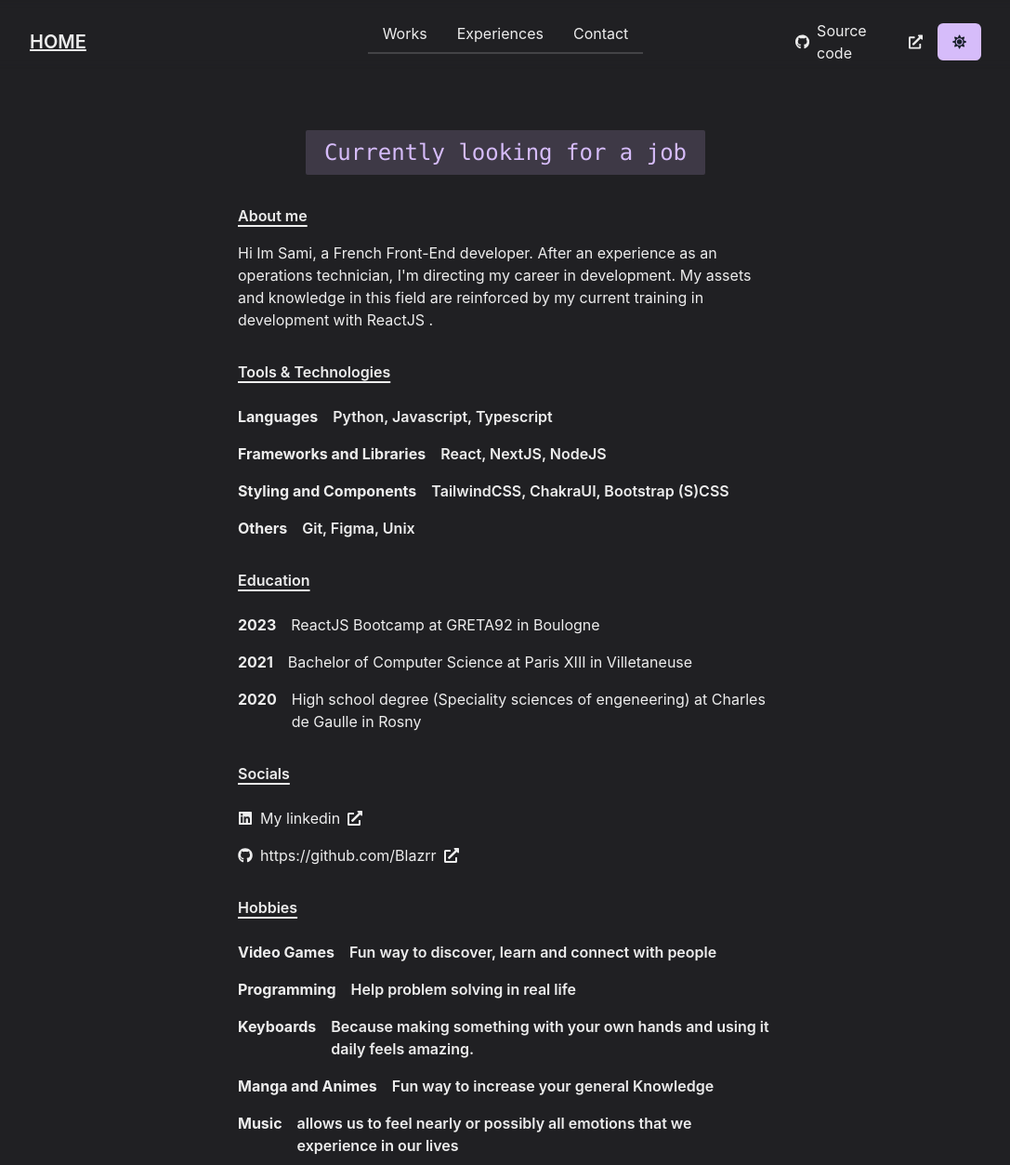
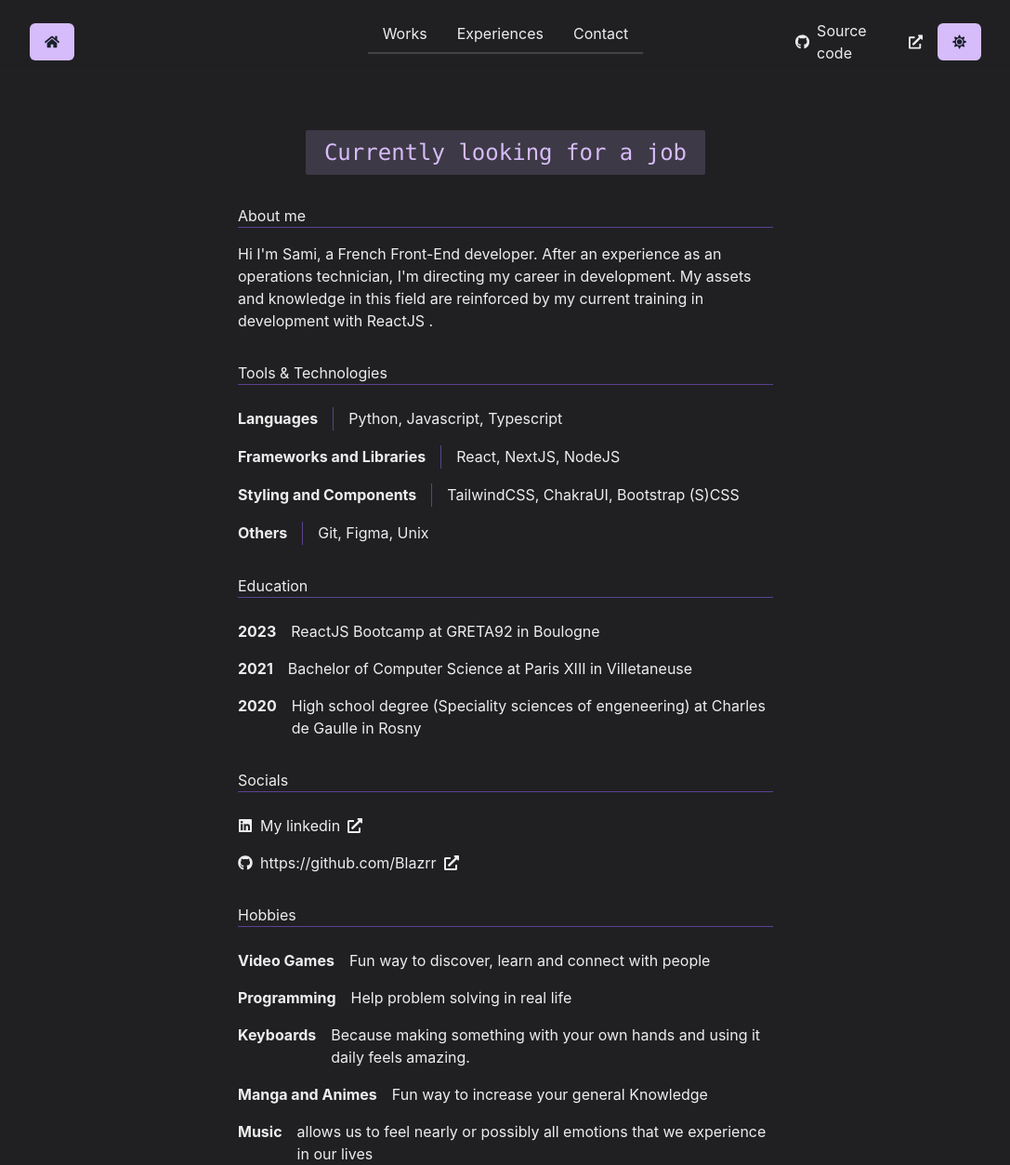
Before and after one commit to Blazrr/React-Portfolio, a Next.js app: page / in a window 1280 px wide. Shown: the whole page at 93% size, without its empty margins (96-1183 px from the left). Built offline with nearby package versions, Linux system fonts and the light colour scheme.

Commit message:
Changed the home button

```diff
--- a/components/About.jsx
+++ b/components/About.jsx
@@ -1,7 +1,7 @@
 import React from 'react'
 import Navbar from './Navbar'
-import { Link,Code } from '@chakra-ui/react'
-import {FaGithub, FaLinkedin, FaExternalLinkAlt} from "react-icons/fa"
+import { Link, Code, Divider, Center } from '@chakra-ui/react'
+import { FaGithub, FaLinkedin, FaExternalLinkAlt } from "react-icons/fa"
 import { AnimatePresence, motion } from 'framer-motion'
 
 const About = () => {
@@ -12,8 +12,8 @@ const About = () => {
                 <motion.div className='w-4/5 mx-auto'
                     initial={{ opacity: 0 }}
                     animate={{ opacity: 1 }}
-         exit={{ opacity: 0}}
-         transition={{duration: 0.4 }}
+                    exit={{ opacity: 0 }}
+                    transition={{ duration: 0.4 }}
                 >
 
 
@@ -22,35 +22,50 @@ const About = () => {
                     </div>
 
                     <div className='mt-8 mx-auto flex justify-center flex-col max-w-xl'>
-                <h3 className='underline underline-offset-4 font-semibold decoration-2'>About me</h3>
-                <p className='mt-4'>Hi Im Sami, a French Front-End developer. After an experience as an operations technician, I&apos;m directing my career in development. My assets and knowledge in this field are reinforced by my current training in development with ReactJS .</p>
+                        <h3 className='  decoration-2'>About me</h3>
+                        <Divider borderColor='purple.500' />
+                        <p className='mt-4'>Hi I&apos;m Sami, a French Front-End developer. After an experience as an operations technician, I&apos;m directing my career in development. My assets and knowledge in this field are reinforced by my current training in development with ReactJS .</p>
 
                     </div>
 
                     <div className='mt-8 mx-auto flex justify-center flex-col max-w-xl'>
-            <h3 className='underline underline-offset-4 font-semibold decoration-2'>Tools & Technologies</h3>
+                        <h3 className='decoration-2'>Tools & Technologies</h3>
+                        <Divider borderColor='purple.500' />
 
                         <div className='flex mt-6'>
                             <h4 className='font-bold '>Languages</h4>
-                    <p className='ml-4 font-semibold'>Python, Javascript, Typescript</p>
+                            <Center height='25px' ml={4}  >
+                                <Divider orientation='vertical'  borderColor='purple.500'   />
+                            </Center>
+                            <p className='ml-4 '>Python, Javascript, Typescript</p>
                         </div>
                         <div className='flex mt-4'>
                             <h4 className='font-bold'>Frameworks and Libraries</h4>
-                    <p className='ml-4 font-semibold'>React, NextJS, NodeJS</p>
+                            <Center height='25px' ml={4}  >
+                                <Divider orientation='vertical'  borderColor='purple.500'   />
+                            </Center>
+                            <p className='ml-4 '>React, NextJS, NodeJS</p>
                         </div>
                         <div className='flex mt-4'>
                             <h4 className='font-bold'>Styling and Components</h4>
-                    <p className='ml-4 font-semibold'>TailwindCSS, ChakraUI, Bootstrap (S)CSS</p>
+                            <Center height='25px' ml={4}  >
+                                <Divider orientation='vertical'  borderColor='purple.500'   />
+                            </Center>
+                            <p className='ml-4 '>TailwindCSS, ChakraUI, Bootstrap (S)CSS</p>
                         </div>
                         <div className='flex mt-4'>
                             <h4 className='font-bold'>Others</h4>
-                    <p className='ml-4 font-semibold'>Git, Figma, Unix</p>
+                            <Center height='25px' ml={4}  >
+                                <Divider orientation='vertical'  borderColor='purple.500'   />
+                            </Center>
+                            <p className='ml-4 '>Git, Figma, Unix</p>
                         </div>
 
                     </div>
 
                     <div className='mt-8 mx-auto flex justify-center flex-col max-w-xl'>
-                <h3 className='underline underline-offset-4 font-semibold decoration-2'>Education</h3>
+                        <h3 className=' decoration-2'>Education</h3>
+                        <Divider borderColor='purple.500' />
                         <div className='flex mt-6'>
                             <h4 className='font-bold '>2023</h4>
                             <p className='ml-4'>ReactJS Bootcamp at GRETA92 in Boulogne</p>
@@ -66,42 +81,44 @@ const About = () => {
                     </div>
 
                     <div className='mt-8 mx-auto flex justify-center flex-col max-w-xl'>
-                <h3 className='underline underline-offset-4 font-semibold decoration-2'>Socials</h3>
-                <Link href='https://www.linkedin.com/in/sami-el-mhamedi-8284621b4/'  className='mt-6 flex items-center space-x-2'>
-                <FaLinkedin/> <p>My linkedin</p> <FaExternalLinkAlt />
+                        <h3 className='decoration-2'>Socials</h3>
+                        <Divider borderColor='purple.500' />
+                        <Link href='https://www.linkedin.com/in/sami-el-mhamedi-8284621b4/' className='mt-6 flex items-center space-x-2'>
+                            <FaLinkedin /> <p>My linkedin</p> <FaExternalLinkAlt />
                         </Link>
 
                         <Link href='https://chakra-ui.com' isExternal className='mt-4 flex items-center space-x-2'>
-                   <FaGithub/> <p>https://github.com/Blazrr</p> <FaExternalLinkAlt />
+                            <FaGithub /> <p>https://github.com/Blazrr</p> <FaExternalLinkAlt />
                         </Link>
                     </div>
 
 
                     <div className='mt-8 mx-auto flex justify-center flex-col max-w-xl'>
-            <h3 className='underline underline-offset-4 font-semibold decoration-2'>Hobbies</h3>
+                        <h3 className='  decoration-2'>Hobbies</h3>
+                        <Divider borderColor='purple.500' />
 
                         <div className='flex mt-6'>
-                    <h4 className='font-bold '>Video Games</h4>
-                    <p className='ml-4 font-semibold'>Fun way to discover, learn and connect with people</p>
+                            <h4 className='font-bold'>Video Games</h4>
+                            <p className='ml-4 '>Fun way to discover, learn and connect with people</p>
                         </div>
                         <div className='flex mt-4'>
                             <h4 className='font-bold'>Programming</h4>
-                    <p className='ml-4 font-semibold'>Help problem solving in real life</p>
+                            <p className='ml-4 '>Help problem solving in real life</p>
                         </div>
                         <div className='flex mt-4'>
                             <h4 className='font-bold'>Keyboards</h4>
-                    <p className='ml-4 font-semibold'>Because making something with your own hands and using it daily feels amazing.</p>
+                            <p className='ml-4 '>Because making something with your own hands and using it daily feels amazing.</p>
                         </div>
                         <div className='flex mt-4'>
                             <h4 className='font-bold'>Manga and Animes</h4>
-                    <p className='ml-4 font-semibold'>Fun way to increase your general Knowledge</p>
+                            <p className='ml-4 '>Fun way to increase your general Knowledge</p>
                         </div>
                         <div className='flex mt-4'>
                             <h4 className='font-bold'>Music</h4>
-                    <p className='ml-4 font-semibold'>allows us to feel nearly or possibly all emotions that we experience in our lives</p>
+                            <p className='ml-4 '>allows us to feel nearly or possibly all emotions that we experience in our lives</p>
+                        </div>
                     </div>
 
-            </div>
                 </motion.div>
             </AnimatePresence>
         </>
--- a/components/Navbar.jsx
+++ b/components/Navbar.jsx
@@ -8,7 +8,7 @@ import {
 } from '@chakra-ui/react'
 import Link from 'next/link'
 import React from 'react'
-import { FaMoon, FaSun, FaGithub, FaExternalLinkAlt } from "react-icons/fa"
+import { FaMoon, FaSun, FaGithub, FaExternalLinkAlt , FaHome} from "react-icons/fa"
 
 
 const Navbar = ({ index }) => {
@@ -22,7 +22,7 @@ const Navbar = ({ index }) => {
             <div className=" pt-4  fixed top-0 w-full space-x-8 items-center pl-[10%] pr-[10%]  inset-x-0  backdrop-blur-sm  z-20 flex justify-between  "
             >
                 <div className='w-[200px]'>
-                    <Link href="/"> <h1 className='underline font-semibold text-xl'>HOME</h1></Link>
+                    <Link href="/"> <Button colorScheme="purple"  ><FaHome/></Button></Link>
                 </div>
                 <div className=' hidden md:flex mx-auto '>
                     <Tabs defaultIndex={index} colorScheme="purple" align='center'>
--- a/pages/Experiences.jsx
+++ b/pages/Experiences.jsx
@@ -1,3 +1,4 @@
+import { AnimatePresence,motion } from 'framer-motion'
 import Head from 'next/head'
 import React from 'react'
 import Navbar from '../components/Navbar'
@@ -12,6 +13,11 @@ const Experiences = () => {
                 <link rel="icon" href="/favicon.ico" />
             </Head>
         <Navbar index={1}/>
+        <AnimatePresence>
+        <motion.div
+        initial={{ opacity: 0 }}
+        animate={{ opacity: 1 }}
+        exit={{ opacity: 0 }}>
         <h1 className='text-center text-xl underline underline-offset-4 font-bold  md:text-4xl'> Experiences</h1>
         <div className='mt-12 w-4/5 mx-auto max-w-[768px]'>
             <div className='flex flex-col space-x-4'>
@@ -19,7 +25,7 @@ const Experiences = () => {
                 <div className='flex flex-col mt-2 md:mt-4'>
                     <h4 className='font-bold md:text-xl'>Operations Technician OPEN/MAINFRAME</h4>
                     <h5 className='mt-2 font-semibold md:text-lg'>DCS Easyware</h5>
-                    <p className='mt-4 md:text-lg'>Discovered new technical skills like Mainframe and worked with CAGIP.  Designed and developed a small portal with a co-worker to help the team with work management .</p>
+                    <p className='mt-4 md:text-lg'>Discovered new technical skills like Mainframe and worked with CAGIP.Designed and developed a small portal with a co-worker to help the team with work management .</p>
                 </div>
             </div>
 
@@ -41,7 +47,10 @@ const Experiences = () => {
                 </div>
             </div>
         </div>
+        </motion.div>
+        </AnimatePresence>
     </div>
+
   )
 }
 
```
Lines whose indentation alone changed are shown as unchanged.
